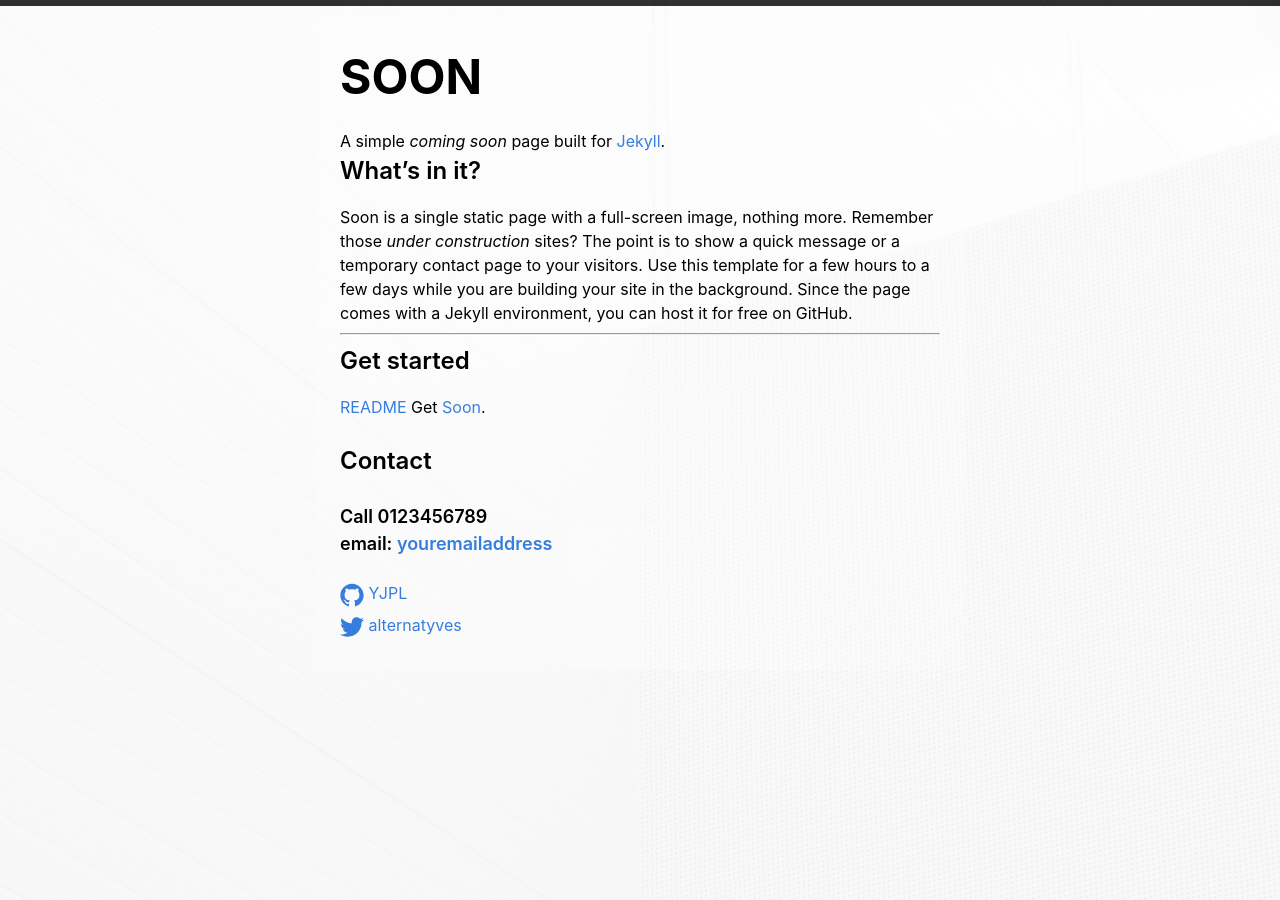
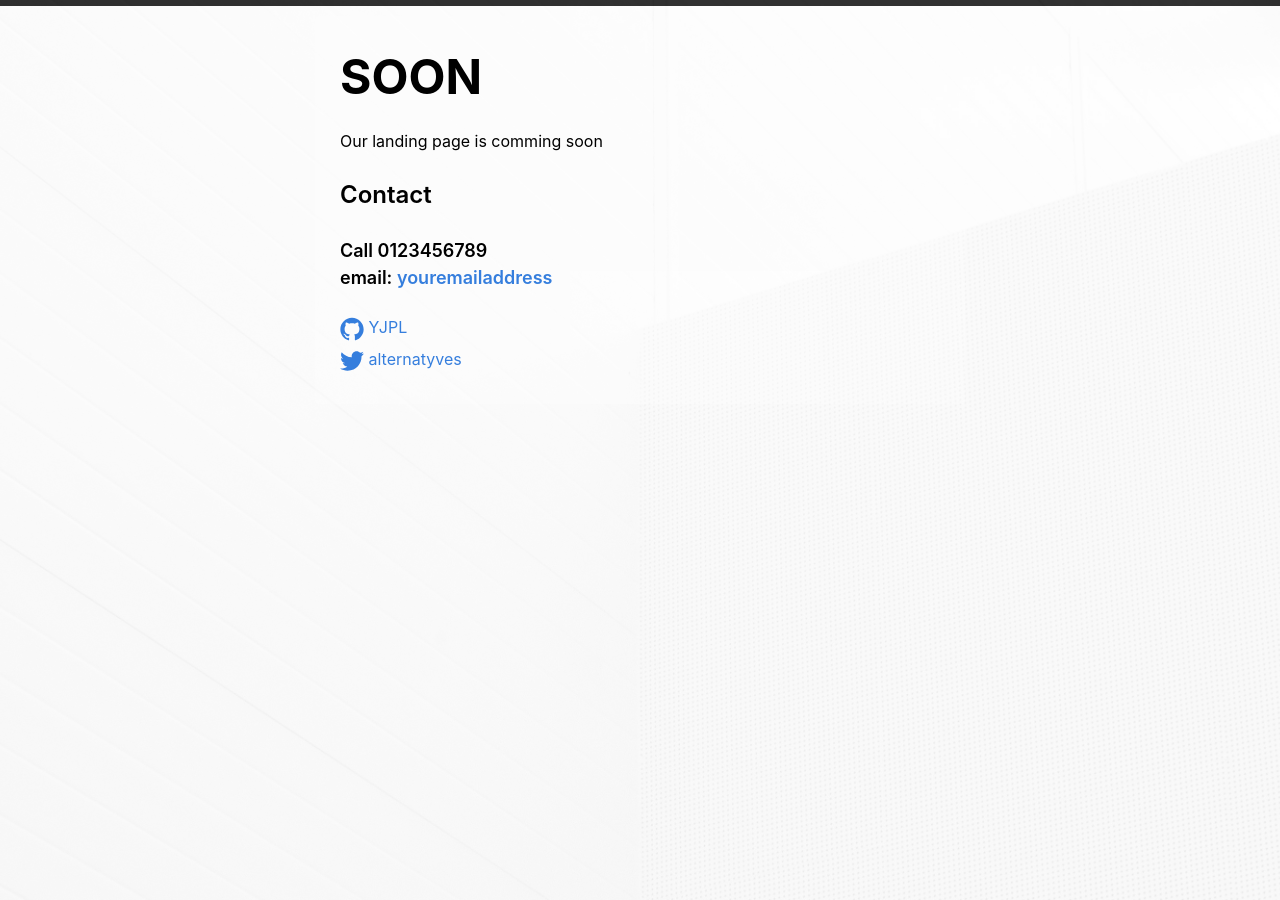
Before and after one commit to noxman14/a1hirecarslanding, a Jekyll site: the page built from index.md, in a window 1280 px wide. Built offline with Jekyll 4.4.1, drawn with Linux system fonts in a browser that asks for light colours.

Commit message:
Changes to landing page

```diff
--- a/index.md
+++ b/index.md
@@ -7,14 +7,4 @@ layout: default
 
 # Soon
 
-A simple *coming soon* page built for [Jekyll](https://jekyllrb.com/docs/).
-
-## What's in it?
-
-Soon is a single static page with a full-screen image, nothing more. Remember those *under construction* sites? The point is to show a quick message or a temporary contact page to your visitors. Use this template for a few hours to a few days while you are building your site in the background. Since the page comes with a Jekyll environment, you can host it for free on GitHub.
-
-***
-
-## Get started
-
-[README](https://github.com/YJPL/soon/blob/master/README.md) Get [Soon](https://github.com/YJPL/soon/).
+Our landing page is comming soon
```
Also changed, not shown: _pages/about.md (+1 -1 lines), Gemfile.lock.
